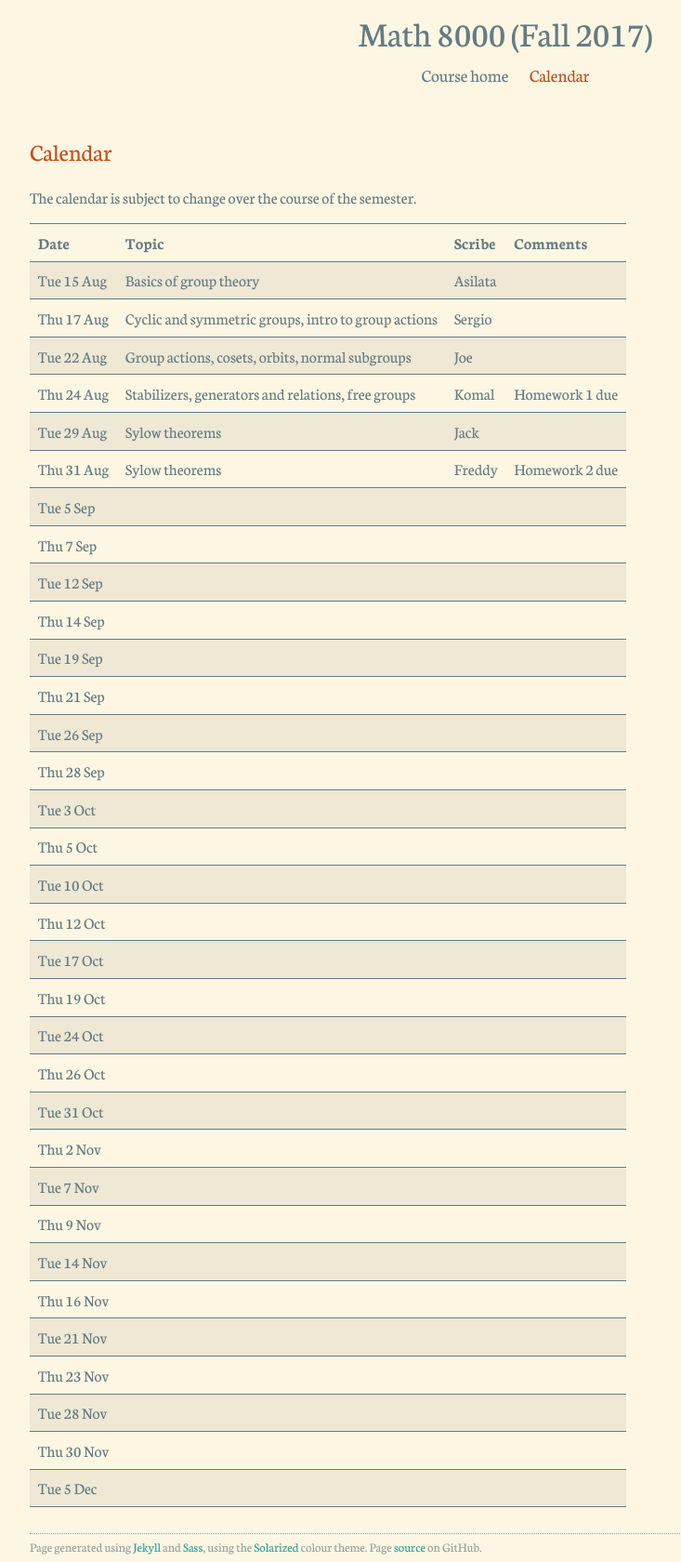
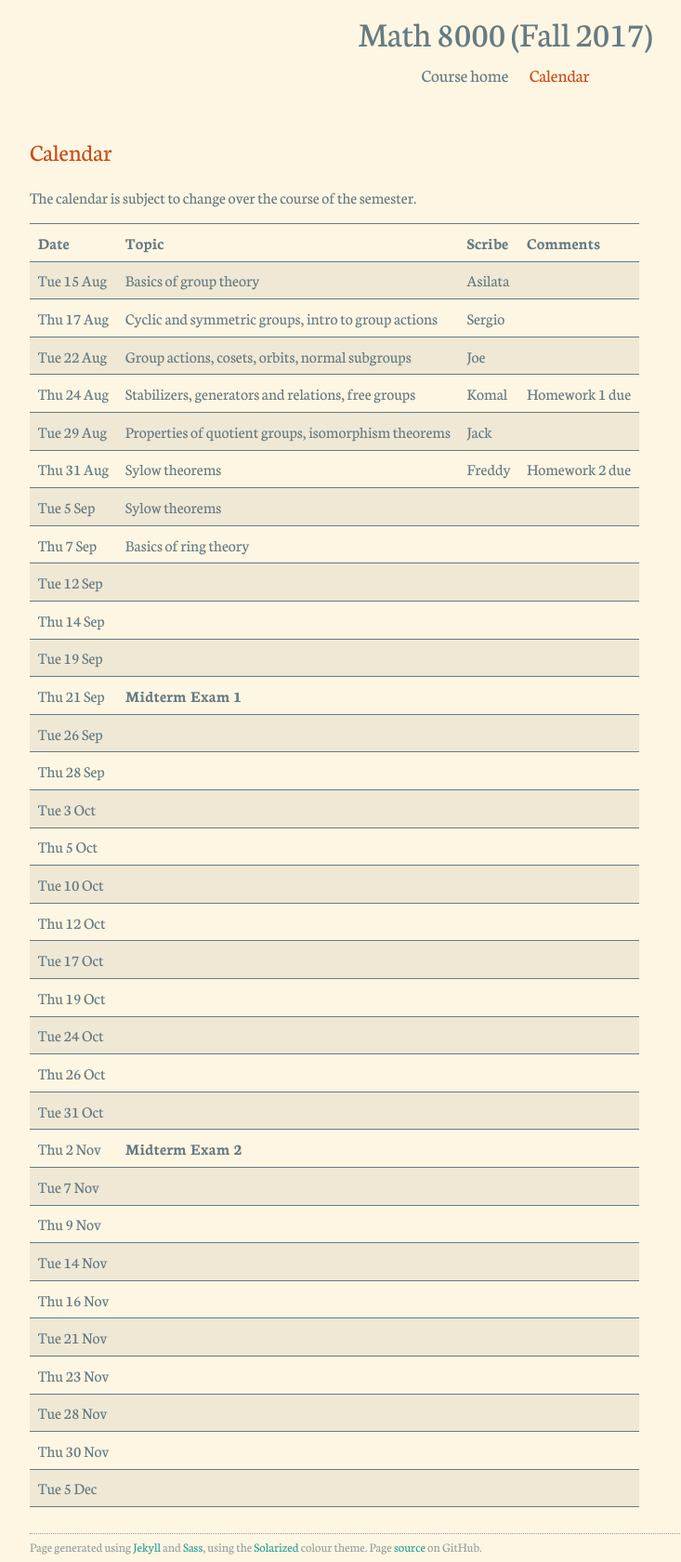
Before and after one commit to asilata/8000fall17, a Jekyll site: the page built from calendar.md, in a window 1280 px wide. Shown: the whole page at 93% size, without its empty margins (96-829 px from the left). Built offline with Jekyll 4.4.1, drawn with Linux system fonts in a browser that asks for light colours.

Commit message:
Updated the calendar.

```diff
--- a/_data/calendar.yml
+++ b/_data/calendar.yml
@@ -19,7 +19,7 @@
   comments: Homework 1 due
 
 - date: "2017-08-29"
-  topic: Sylow theorems
+  topic: Properties of quotient groups, isomorphism theorems
   scribe: Jack
   comments:
 
@@ -29,12 +29,12 @@
   comments: Homework 2 due
 
 - date: "2017-09-05"
-  topic:
+  topic: Sylow theorems
   scribe:
   comments:
 
 - date: "2017-09-07"
-  topic:
+  topic: Basics of ring theory
   scribe:
   comments:
 
@@ -54,7 +54,7 @@
   comments:
 
 - date: "2017-09-21"
-  topic:
+  topic: "**Midterm Exam 1**"
   scribe:
   comments:
 
@@ -114,7 +114,7 @@
   comments:
 
 - date: "2017-11-02"
-  topic:
+  topic: "**Midterm Exam 2**"
   scribe:
   comments:
 
```
